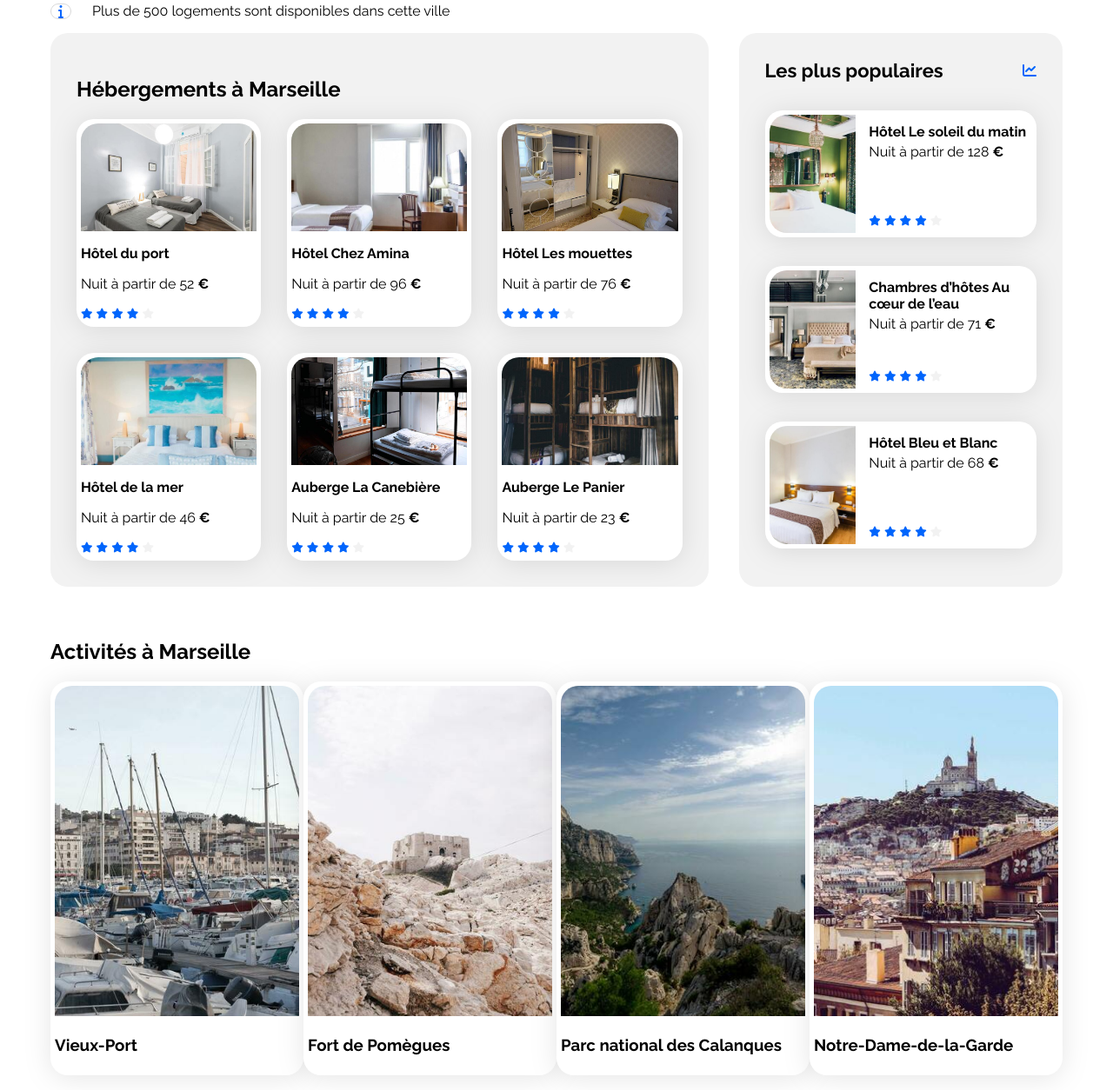
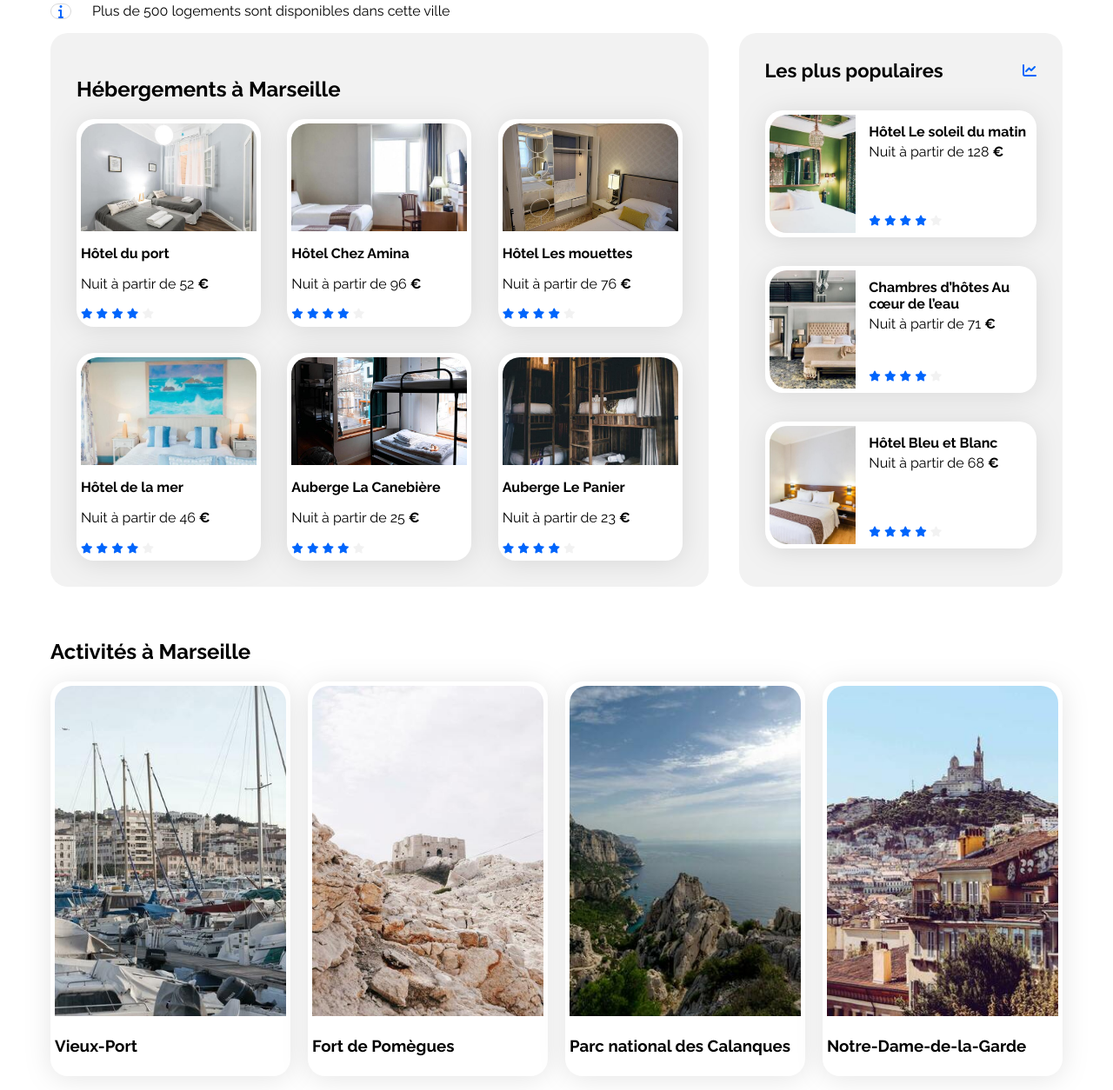
Before and after one commit to mohamedhanafi69120/Booki-Projet3, a plain HTML site: page index.html in a window 1280 px wide. Shown: the part 366-1620 px from the top of the page at 87% size. Drawn offline with Linux system fonts and the light colour scheme.

Commit message:
gap de 20 px

```diff
--- a/css/style.css
+++ b/css/style.css
@@ -86,7 +86,7 @@ a {
 .hebergements-cards {
     display: grid;
     grid-template-columns: repeat(3, 1fr);
-    gap: 1.875rem;
+    gap: 1.9rem;
 }
 
 /**********Hebergements a Marseille cards ****************/
@@ -321,6 +321,7 @@ a {
 .activites-card {
     display:grid;
 grid-template-columns: repeat(4,1fr);
+gap: 20px;
 
 
 
```
